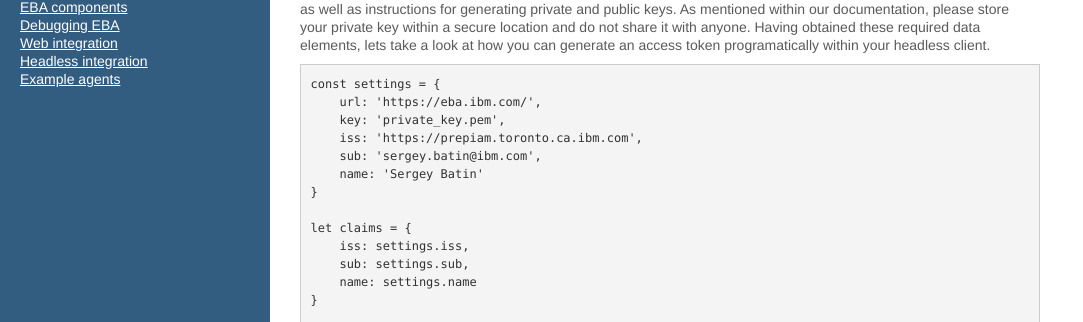
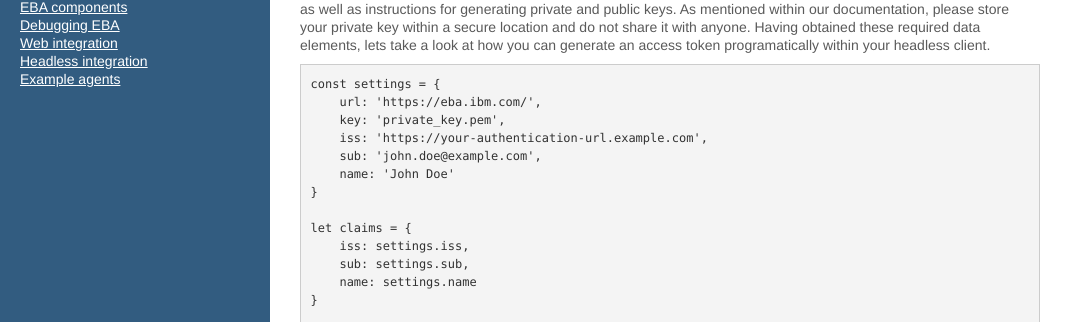
Before and after one commit to ibm-watson-embedded-business-assistant/eba-example-agents, a Jekyll site: the page built from docs/integration/Headless.md, in a window 1280 px wide and 900 px high. Shown: the part 294-616 px from the top of the window, without its empty margins (0-1083 px from the left). Built offline with Jekyll 4.4.1, drawn with Linux system fonts in a browser that asks for light colours; our own code applies the rules of GitHub Pages for plain Markdown files; the repository's description, which GitHub fills in, is left out; some of the changed text lies outside the part shown.

Commit message:
Apply example name & information

```diff
--- a/docs/integration/Headless.md
+++ b/docs/integration/Headless.md
@@ -14,9 +14,9 @@ In order to generate an acess token, please visit our [settings page](https://eb
 const settings = {
     url: 'https://eba.ibm.com/',
     key: 'private_key.pem',
-    iss: 'https://prepiam.toronto.ca.ibm.com',
-    sub: 'sergey.batin@ibm.com',
-    name: 'Sergey Batin'
+    iss: 'https://your-authentication-url.example.com',
+    sub: 'john.doe@example.com',
+    name: 'John Doe'
 }
 
 let claims = {
```
